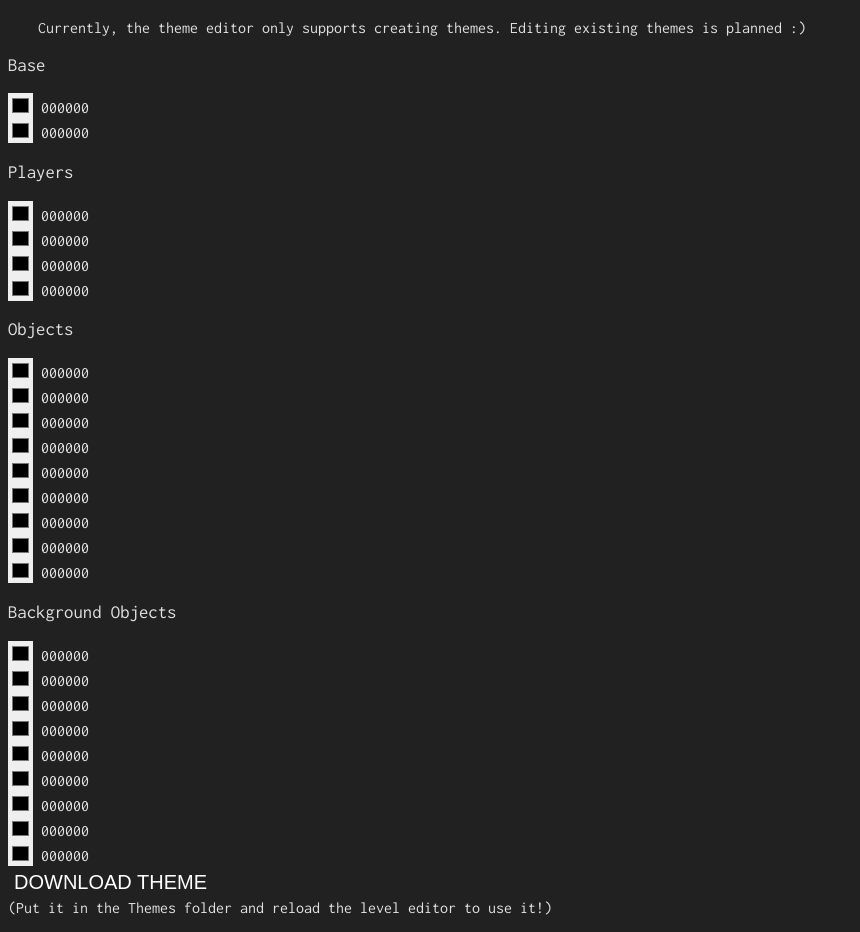
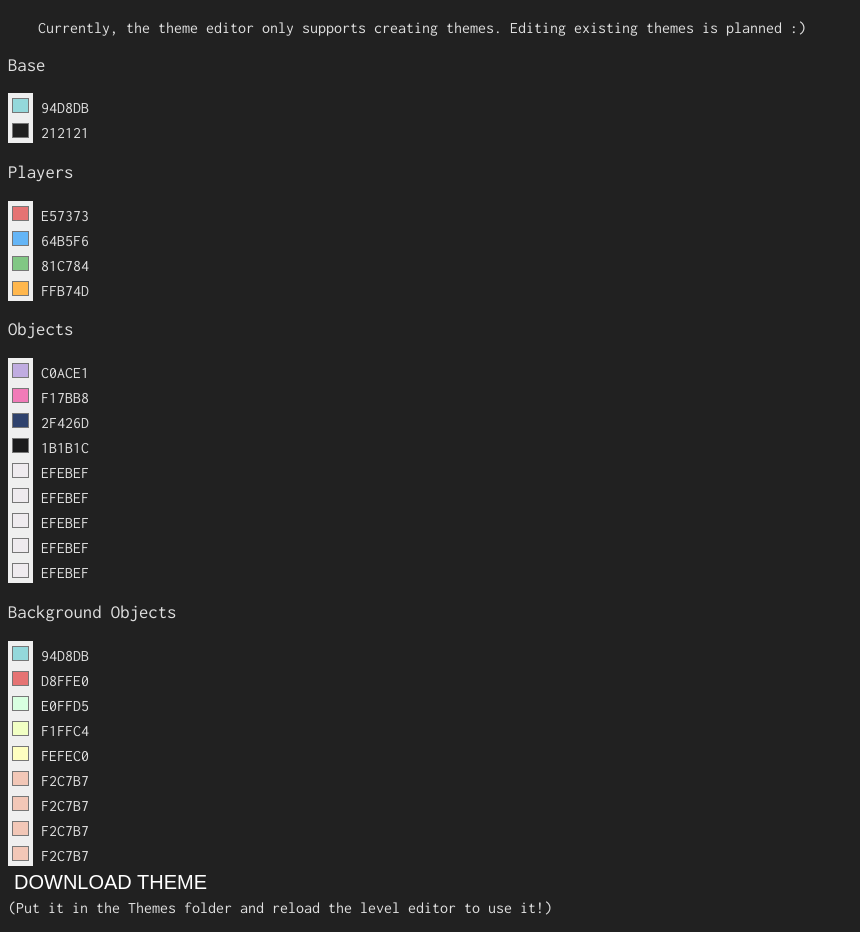
Before and after one commit to DXL44/DXL44.github.io, a plain HTML site: page ThemeEditor.html in a window 1280 px wide. Shown: the part 57-989 px from the top of the page, without its empty margins (0-860 px from the left). Drawn offline with Linux system fonts and the light colour scheme.

Commit message:
Changed default theme colors to machine theme

```diff
--- a/ThemeEditor.html
+++ b/ThemeEditor.html
@@ -3,42 +3,45 @@
 <head>
 <title>Project Arrhythmia Theme Editor</title>
 <link rel="stylesheet" href="main.css">
+<!--cool fonts-->
 <style>
 @import url('https://fonts.googleapis.com/css2?family=Inconsolata&display=swap');
 </style>
 </head>
+<!--woooooooooooooooooooooo yeahhhhhhhhhhhhh!!!!!!!!!!!!!!-->
 <body>
 <h1>PA THEME EDITOR</h1>
 <p>Currently, the theme editor only supports creating themes. Editing existing themes is planned :)</p>
 <p style="text-align:justify;">
+	<!---help i really need to find a better way to do this besides constantly copying and pasting help help he-->
 <h3>Base</h3>
-<input class="ThemeColor" type="color" onchange="UpdateColors()" id="col1picker"></input>		<span id="col1text">000000</span><br>
-<input class="ThemeColor" type="color" onchange="UpdateColors()" id="col2picker"></input>		<span id="col2text">000000</span><br>
+<input class="ThemeColor" type="color" onchange="UpdateColors()" id="col1picker" value="#94D8DB"></input>		<span id="col1text">94D8DB</span><br>
+<input class="ThemeColor" type="color" onchange="UpdateColors()" id="col2picker" value="#212121"></input>		<span id="col2text">212121</span><br>
 <h3>Players</h3>
-<input class="ThemeColor" type="color" onchange="UpdateColors()" id="col3picker"></input>		<span id="col3text">000000</span><br>
-<input class="ThemeColor" type="color" onchange="UpdateColors()" id="col4picker"></input>		<span id="col4text">000000</span><br>
-<input class="ThemeColor" type="color" onchange="UpdateColors()" id="col5picker"></input>		<span id="col5text">000000</span><br>
-<input class="ThemeColor" type="color" onchange="UpdateColors()" id="col6picker"></input>		<span id="col6text">000000</span><br>
+<input class="ThemeColor" type="color" onchange="UpdateColors()" id="col3picker" value="#E57373"></input>		<span id="col3text">E57373</span><br>
+<input class="ThemeColor" type="color" onchange="UpdateColors()" id="col4picker" value="#64B5F6"></input>		<span id="col4text">64B5F6</span><br>
+<input class="ThemeColor" type="color" onchange="UpdateColors()" id="col5picker" value="#81C784" ></input>		<span id="col5text">81C784</span><br>
+<input class="ThemeColor" type="color" onchange="UpdateColors()" id="col6picker" value="#FFB74D"></input>		<span id="col6text">FFB74D</span><br>
 <h3>Objects</h3>
-<input class="ThemeColor" type="color" onchange="UpdateColors()" id="col7picker"></input>		<span id="col7text">000000</span><br>
-<input class="ThemeColor" type="color" onchange="UpdateColors()" id="col8picker"></input>		<span id="col8text">000000</span><br>
-<input class="ThemeColor" type="color" onchange="UpdateColors()" id="col9picker"></input>		<span id="col9text">000000</span><br>
-<input class="ThemeColor" type="color" onchange="UpdateColors()" id="col10picker"></input>		<span id="col10text">000000</span><br>
-<input class="ThemeColor" type="color" onchange="UpdateColors()" id="col11picker"></input>		<span id="col11text">000000</span><br>
-<input class="ThemeColor" type="color" onchange="UpdateColors()" id="col12picker"></input>		<span id="col12text">000000</span><br>
-<input class="ThemeColor" type="color" onchange="UpdateColors()" id="col13picker"></input>		<span id="col13text">000000</span><br>
-<input class="ThemeColor" type="color" onchange="UpdateColors()" id="col14picker"></input>		<span id="col14text">000000</span><br>
-<input class="ThemeColor" type="color" onchange="UpdateColors()" id="col15picker"></input>		<span id="col15text">000000</span><br>
+<input class="ThemeColor" type="color" onchange="UpdateColors()" id="col7picker" value="#C0ACE1"></input>		<span id="col7text">C0ACE1</span><br>
+<input class="ThemeColor" type="color" onchange="UpdateColors()" id="col8picker" value="#F17BB8"></input>		<span id="col8text">F17BB8</span><br>
+<input class="ThemeColor" type="color" onchange="UpdateColors()" id="col9picker" value="#2F426D"></input>		<span id="col9text">2F426D</span><br>
+<input class="ThemeColor" type="color" onchange="UpdateColors()" id="col10picker" value="#1B1B1C"></input>		<span id="col10text">1B1B1C</span><br>
+<input class="ThemeColor" type="color" onchange="UpdateColors()" id="col11picker" value="#EFEBEF"></input>		<span id="col11text">EFEBEF</span><br>
+<input class="ThemeColor" type="color" onchange="UpdateColors()" id="col12picker" value="#EFEBEF"></input>		<span id="col12text">EFEBEF</span><br>
+<input class="ThemeColor" type="color" onchange="UpdateColors()" id="col13picker" value="#EFEBEF"></input>		<span id="col13text">EFEBEF</span><br>
+<input class="ThemeColor" type="color" onchange="UpdateColors()" id="col14picker" value="#EFEBEF"></input>		<span id="col14text">EFEBEF</span><br>
+<input class="ThemeColor" type="color" onchange="UpdateColors()" id="col15picker" value="#EFEBEF"></input>		<span id="col15text">EFEBEF</span><br>
 <h3>Background Objects</h3>
-<input class="ThemeColor" type="color" onchange="UpdateColors()" id="col16picker"></input>		<span id="col16text">000000</span><br>
-<input class="ThemeColor" type="color" onchange="UpdateColors()" id="col17picker"></input>		<span id="col17text">000000</span><br>
-<input class="ThemeColor" type="color" onchange="UpdateColors()" id="col18picker"></input>		<span id="col18text">000000</span><br>
-<input class="ThemeColor" type="color" onchange="UpdateColors()" id="col19picker"></input>		<span id="col19text">000000</span><br>
-<input class="ThemeColor" type="color" onchange="UpdateColors()" id="col20picker"></input>		<span id="col20text">000000</span><br>
-<input class="ThemeColor" type="color" onchange="UpdateColors()" id="col21picker"></input>		<span id="col21text">000000</span><br>
-<input class="ThemeColor" type="color" onchange="UpdateColors()" id="col22picker"></input>		<span id="col22text">000000</span><br>
-<input class="ThemeColor" type="color" onchange="UpdateColors()" id="col23picker"></input>		<span id="col23text">000000</span><br>
-<input class="ThemeColor" type="color" onchange="UpdateColors()" id="col24picker"></input>		<span id="col24text">000000</span><br>
+<input class="ThemeColor" type="color" onchange="UpdateColors()" id="col16picker" value="#94D8DB"></input>		<span id="col16text">94D8DB</span><br>
+<input class="ThemeColor" type="color" onchange="UpdateColors()" id="col17picker" value="#E57373"></input>		<span id="col17text">D8FFE0</span><br>
+<input class="ThemeColor" type="color" onchange="UpdateColors()" id="col18picker" value="#D8FFE0"></input>		<span id="col18text">E0FFD5</span><br>
+<input class="ThemeColor" type="color" onchange="UpdateColors()" id="col19picker" value="#F1FFC4"></input>		<span id="col19text">F1FFC4</span><br>
+<input class="ThemeColor" type="color" onchange="UpdateColors()" id="col20picker" value="#FEFEC0"></input>		<span id="col20text">FEFEC0</span><br>
+<input class="ThemeColor" type="color" onchange="UpdateColors()" id="col21picker" value="#F2C7B7"></input>		<span id="col21text">F2C7B7</span><br>
+<input class="ThemeColor" type="color" onchange="UpdateColors()" id="col22picker" value="#F2C7B7"></input>		<span id="col22text">F2C7B7</span><br>
+<input class="ThemeColor" type="color" onchange="UpdateColors()" id="col23picker" value="#F2C7B7"></input>		<span id="col23text">F2C7B7</span><br>
+<input class="ThemeColor" type="color" onchange="UpdateColors()" id="col24picker" value="#F2C7B7"></input>		<span id="col24text">F2C7B7</span><br>
 <button onclick="CreateTheme()">DOWNLOAD THEME</button><br>(Put it in the Themes folder and reload the level editor to use it!)
 </p>
 <p id="ThemeNotice"></p>
@@ -50,6 +53,7 @@
 }
 */
 function UpdateColors(){
+	/* holy woag its a loop! that makes things easy and lets us automatically get all 24 themes without manually getting them */
 	for (let i = 1; i < 25; i++) {
 		var col = document.getElementById("col" +i +"picker").value;
 		var col = col.replace("#","")
@@ -71,7 +75,9 @@ function CreateTheme(){
 	}
 	/*put it together*/
 	var theme = {
+		/*theme ids are actually just random numbers in-game, so let's do that here*/
 	"id":Math.round(Math.random()*1000000),
+		/* now here's the fun part: the input*/
 	"name":themename,
 	"gui":(document.getElementById("col1text").innerHTML),
 	"bg":(document.getElementById("col2text").innerHTML),
@@ -79,6 +85,7 @@ function CreateTheme(){
 	"objs":[(document.getElementById("col7text").innerHTML),(document.getElementById("col8text").innerHTML),(document.getElementById("col9text").innerHTML),(document.getElementById("col10text").innerHTML),(document.getElementById("col11text").innerHTML),(document.getElementById("col12text").innerHTML),(document.getElementById("col13text").innerHTML),(document.getElementById("col14text").innerHTML),(document.getElementById("col15text").innerHTML)],
 	"bgs":[(document.getElementById("col16text").innerHTML),(document.getElementById("col17text").innerHTML),(document.getElementById("col18text").innerHTML),(document.getElementById("col19text").innerHTML),(document.getElementById("col20text").innerHTML),(document.getElementById("col21text").innerHTML),(document.getElementById("col22text").innerHTML),(document.getElementById("col23text").innerHTML),(document.getElementById("col24text").innerHTML)]};
 	var themeJSON = JSON.stringify(theme);
+	/*put it on your computeR*/
 	download(themename + ".lst", themeJSON)
 }
 function download(filename, text){
```
